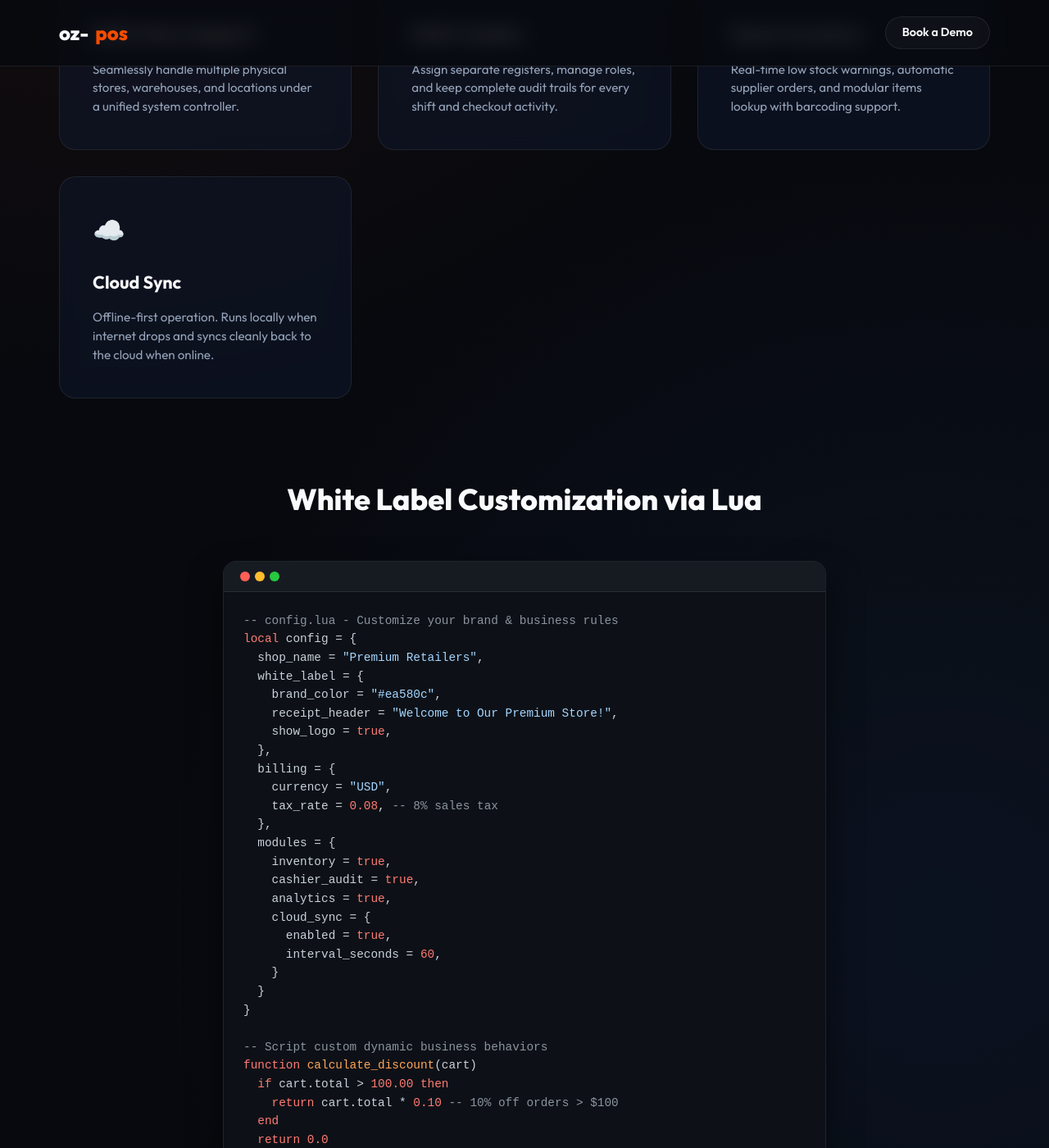
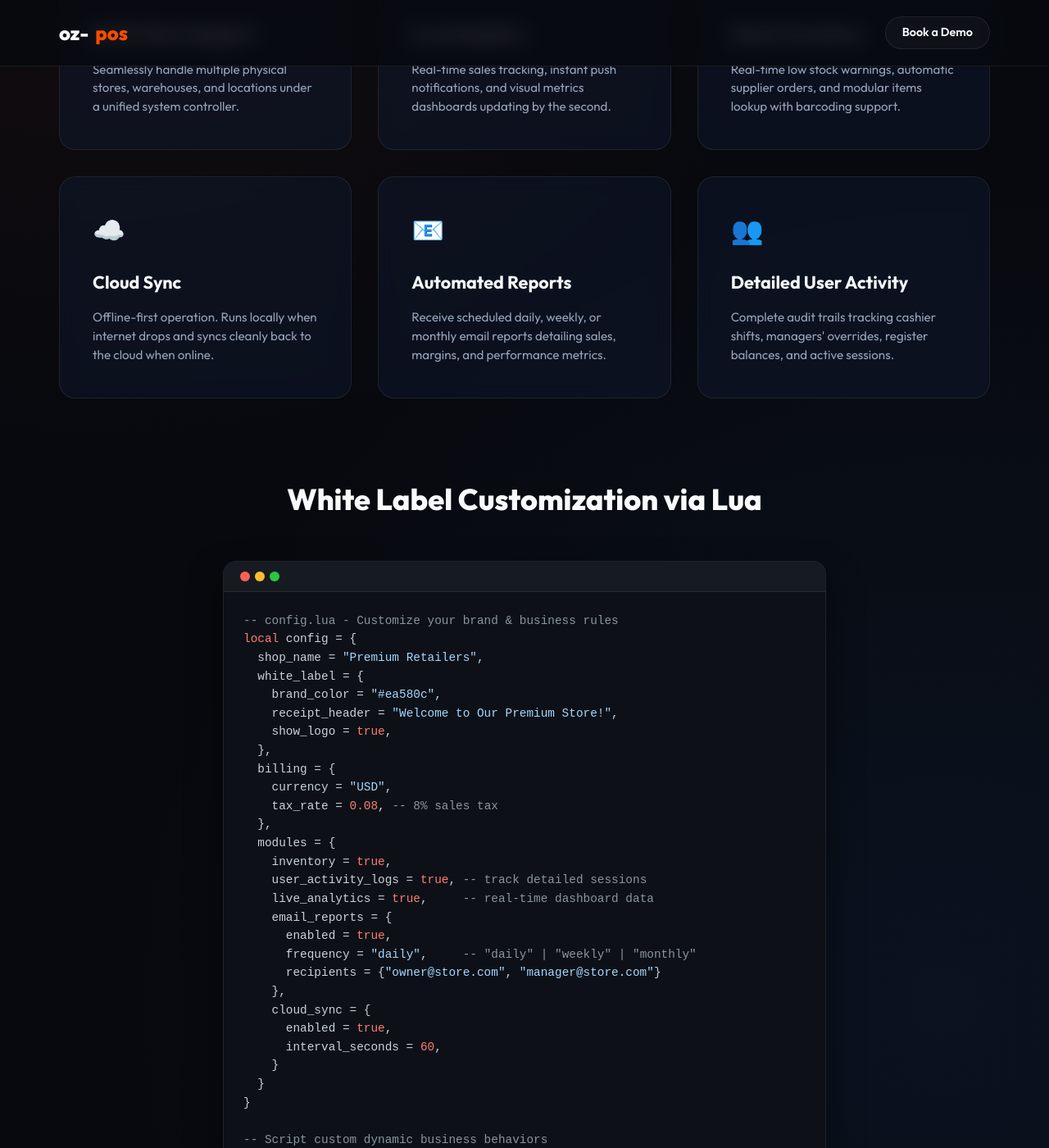
Before and after one commit to kardelitaitu/kardelitaitu.github.io, a Jekyll site: the page built from oz-pos/index.html, in a window 1280 px wide and 1400 px high, scrolled down 1000 px. Shown: the whole window at 82% size. Built offline with Jekyll 4.4.1, drawn with Linux system fonts in a browser that asks for light colours.

Commit message:
feat: expand core capabilities and update Lua config mockup on oz-pos site

```diff
--- a/oz-pos/index.html
+++ b/oz-pos/index.html
@@ -46,9 +46,9 @@ description: Rust modular Point of Sales system supporting multi-store, multi-ca
           <p>Seamlessly handle multiple physical stores, warehouses, and locations under a unified system controller.</p>
         </div>
         <div class="card">
-          <div class="icon">👥</div>
-          <h3>Multi-Cashier</h3>
-          <p>Assign separate registers, manage roles, and keep complete audit trails for every shift and checkout activity.</p>
+          <div class="icon">📊</div>
+          <h3>Live Analytics</h3>
+          <p>Real-time sales tracking, instant push notifications, and visual metrics dashboards updating by the second.</p>
         </div>
         <div class="card">
           <div class="icon">📦</div>
@@ -59,6 +59,16 @@ description: Rust modular Point of Sales system supporting multi-store, multi-ca
           <div class="icon">☁️</div>
           <h3>Cloud Sync</h3>
           <p>Offline-first operation. Runs locally when internet drops and syncs cleanly back to the cloud when online.</p>
+        </div>
+        <div class="card">
+          <div class="icon">📧</div>
+          <h3>Automated Reports</h3>
+          <p>Receive scheduled daily, weekly, or monthly email reports detailing sales, margins, and performance metrics.</p>
+        </div>
+        <div class="card">
+          <div class="icon">👥</div>
+          <h3>Detailed User Activity</h3>
+          <p>Complete audit trails tracking cashier shifts, managers' overrides, register balances, and active sessions.</p>
         </div>
       </div>
     </section>
@@ -85,8 +95,13 @@ description: Rust modular Point of Sales system supporting multi-store, multi-ca
   },
   modules = {
     inventory = <span class="keyword">true</span>,
-    cashier_audit = <span class="keyword">true</span>,
-    analytics = <span class="keyword">true</span>,
+    user_activity_logs = <span class="keyword">true</span>, <span class="comment">-- track detailed sessions</span>
+    live_analytics = <span class="keyword">true</span>,     <span class="comment">-- real-time dashboard data</span>
+    email_reports = {
+      enabled = <span class="keyword">true</span>,
+      frequency = <span class="string">"daily"</span>,     <span class="comment">-- "daily" | "weekly" | "monthly"</span>
+      recipients = {<span class="string">"owner@store.com"</span>, <span class="string">"manager@store.com"</span>}
+    },
     cloud_sync = {
       enabled = <span class="keyword">true</span>,
       interval_seconds = <span class="keyword">60</span>,
```
